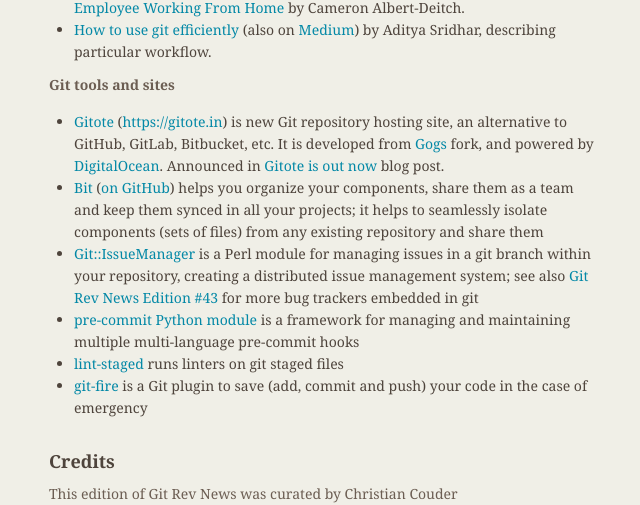
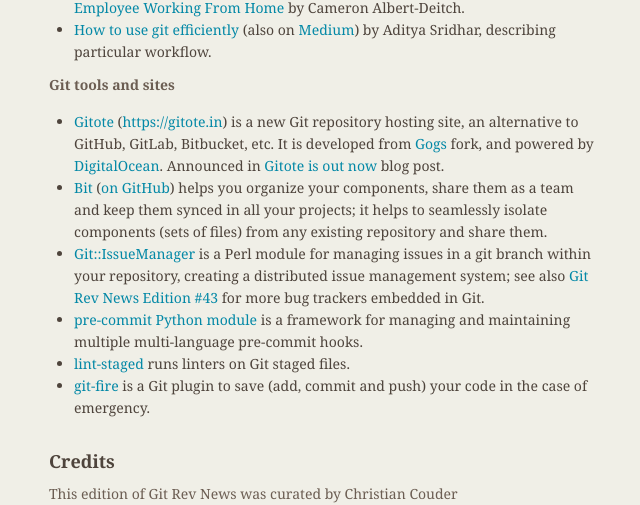
Before and after one commit to git/git.github.io, a Jekyll site: the page built from _posts/2018-11-21-edition-45.markdown, in a window 1280 px wide and 900 px high, scrolled down 8020 px. Shown: the part 292-797 px from the top of the window, without its empty margins (485-1125 px from the left). Built offline with Jekyll 4.4.1, drawn with Linux system fonts in a browser that asks for light colours.

Commit message:
Unified punctuation and spelling in the last paragraph.

```diff
--- a/_posts/2018-11-21-edition-45.markdown
+++ b/_posts/2018-11-21-edition-45.markdown
@@ -462,14 +462,14 @@
 __Git tools and sites__
 
 * [Gitote](https://gitote.in/) ([https://gitote.in](https://gitote.in/))
-  is new Git repository hosting site, an alternative to GitHub, GitLab, Bitbucket, etc.
+  is a new Git repository hosting site, an alternative to GitHub, GitLab, Bitbucket, etc.
   It is developed from [Gogs](https://gogs.io) fork, and powered by [DigitalOcean](https://www.digitalocean.com/).
   Announced in [Gitote is out now](https://dev.to/gitote/gitote-has-been-launched-m35) blog post.
-* [Bit](https://bitsrc.io) ([on GitHub](https://github.com/teambit/bit)) helps you organize your components, share them as a team and keep them synced in all your projects; it helps to seamlessly isolate components (sets of files) from any existing repository and share them
-* [Git::IssueManager](https://metacpan.org/pod/Git::IssueManager) is a Perl module for managing issues in a git branch within your repository, creating a distributed issue management system; see also [Git Rev News Edition #43](https://git.github.io/rev_news/2018/09/19/edition-43/) for more bug trackers embedded in git
-* [pre-commit Python module](https://pre-commit.com) is a framework for managing and maintaining multiple multi-language pre-commit hooks
-* [lint-staged](https://github.com/okonet/lint-staged) runs linters on git staged files
-* [git-fire](https://github.com/qw3rtman/git-fire) is a Git plugin to save (add, commit and push) your code in the case of emergency
+* [Bit](https://bitsrc.io) ([on GitHub](https://github.com/teambit/bit)) helps you organize your components, share them as a team and keep them synced in all your projects; it helps to seamlessly isolate components (sets of files) from any existing repository and share them.
+* [Git::IssueManager](https://metacpan.org/pod/Git::IssueManager) is a Perl module for managing issues in a git branch within your repository, creating a distributed issue management system; see also [Git Rev News Edition #43](https://git.github.io/rev_news/2018/09/19/edition-43/) for more bug trackers embedded in Git.
+* [pre-commit Python module](https://pre-commit.com) is a framework for managing and maintaining multiple multi-language pre-commit hooks.
+* [lint-staged](https://github.com/okonet/lint-staged) runs linters on Git staged files.
+* [git-fire](https://github.com/qw3rtman/git-fire) is a Git plugin to save (add, commit and push) your code in the case of emergency.
 
 
 ## Credits
```
